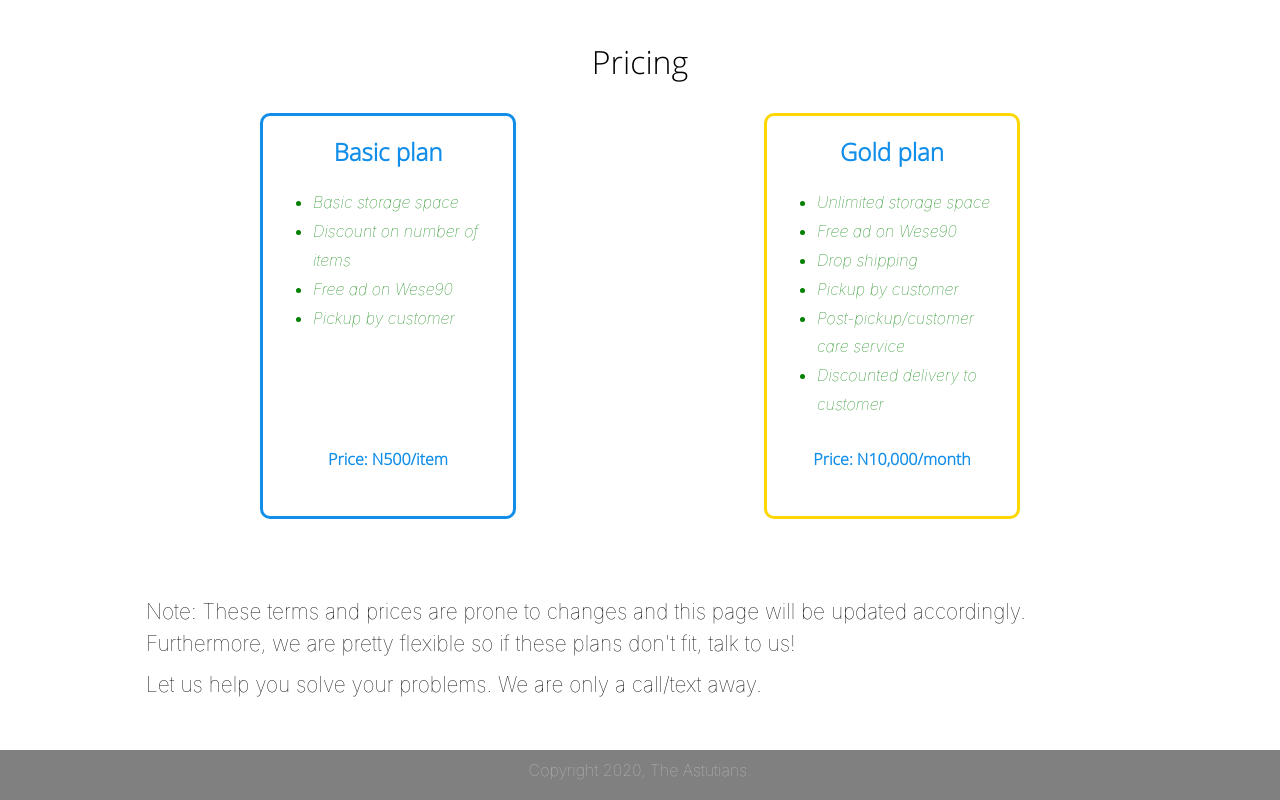
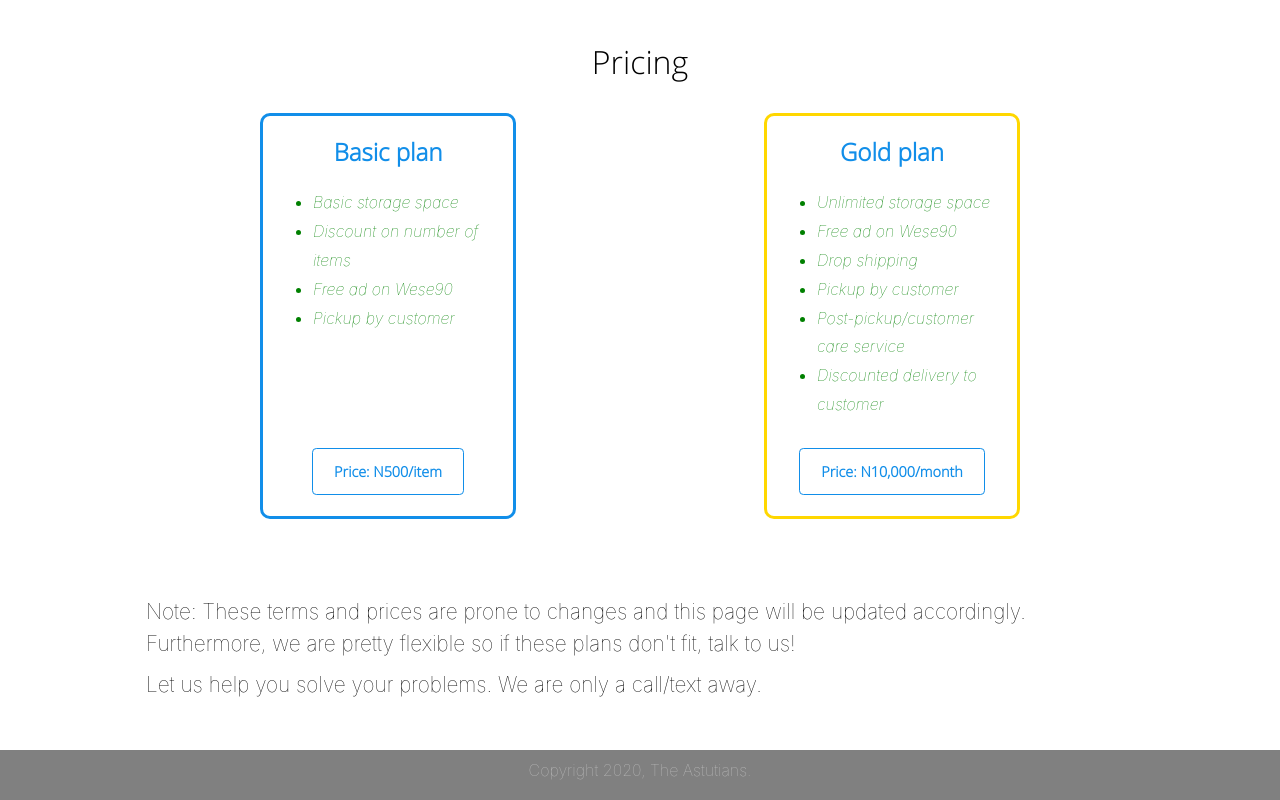
Before and after one commit to TheAstutian/wese90, a React (Create React App) app: page /warehouse in a window 1280 px wide. Shown: the part 1200-2000 px from the top of the page. Built offline with nearby package versions, Linux system fonts and the light colour scheme; the HTML template or start-up script is replaced by a standard one.

Commit message:
added call to action to warehousing page

```diff
--- a/src/pages/warehouse/warehouse.component.jsx
+++ b/src/pages/warehouse/warehouse.component.jsx
@@ -27,7 +27,7 @@ const WareHouse = () => (
                     <li>Pickup by customer</li>
 
                 </ul>
-                <div className='thespan'><span> Price: N500/item</span></div>
+                <div className='thespan'><button><a href='https://wa.link/euoljv'>Price: N500/item</a></button></div>
 
             </div>
             <div className='plan gold'>
@@ -41,7 +41,7 @@ const WareHouse = () => (
                 <li>Discounted delivery to customer  </li>
 
                 </ul>
-                <div className='thespan'><span> Price: N10,000/month</span></div>
+                <div className='thespan'><button><a href='https://wa.link/ou8917'>Price: N10,000/month</a></button></div>
 
             </div>
             </div>
--- a/src/pages/warehouse/warehouse.style.scss
+++ b/src/pages/warehouse/warehouse.style.scss
@@ -182,3 +182,35 @@ span{
     }
 }
 }
+
+
+
+button{
+    padding: 0.9em 1.5em;
+        border: 0.01em solid #118EE9;
+        border-radius: 0.3em;
+        box-sizing: border-box;
+        text-decoration: none;
+        font-family: 'OpenSans-Light';
+        font-weight: bold;
+        font-size: 0.9em;
+        color: grey;
+        text-align: center;
+        transition: all 0.2s;
+        background-color: transparent;
+        cursor: pointer;
+
+        margin: 0 auto;
+        a{
+            color: #118EE9;
+
+        }
+    }
+    button:hover{
+        background-color: #118EE9;
+
+        a{
+            color: white;
+
+        }
+}
```
